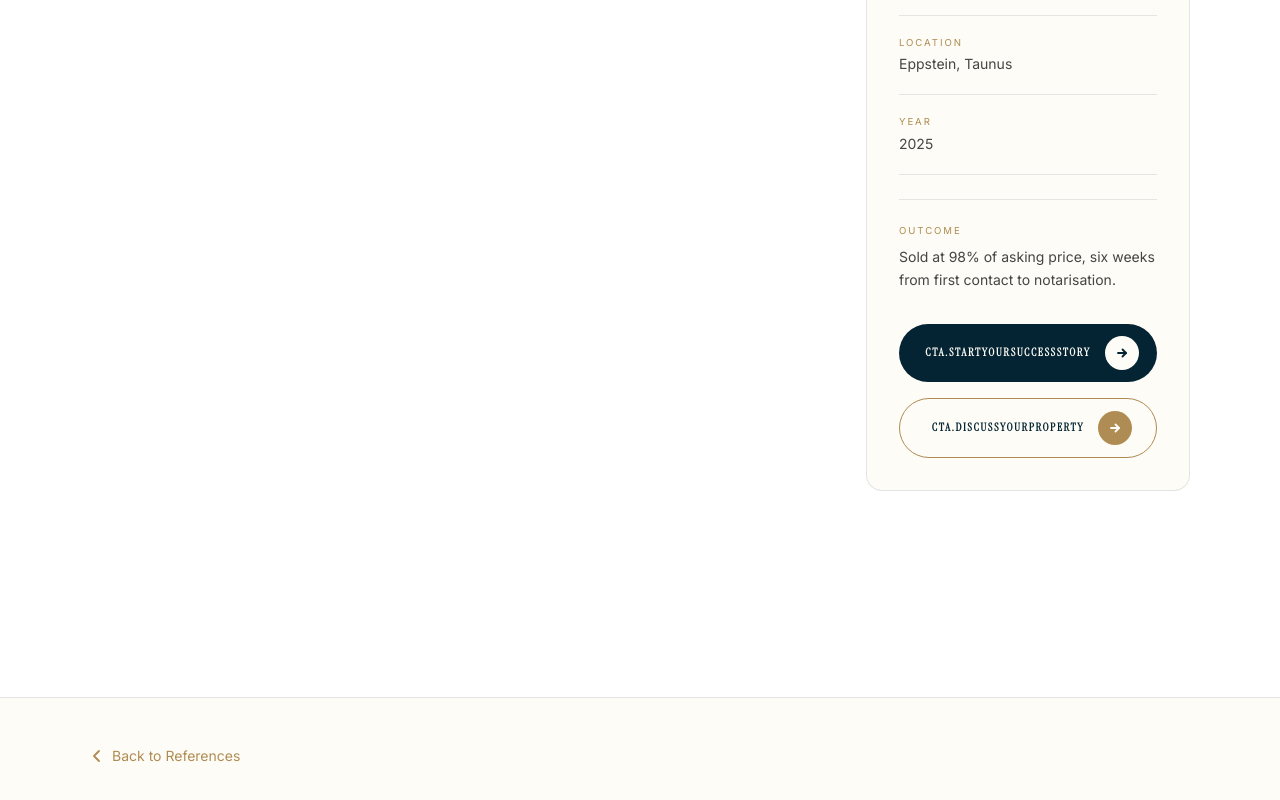
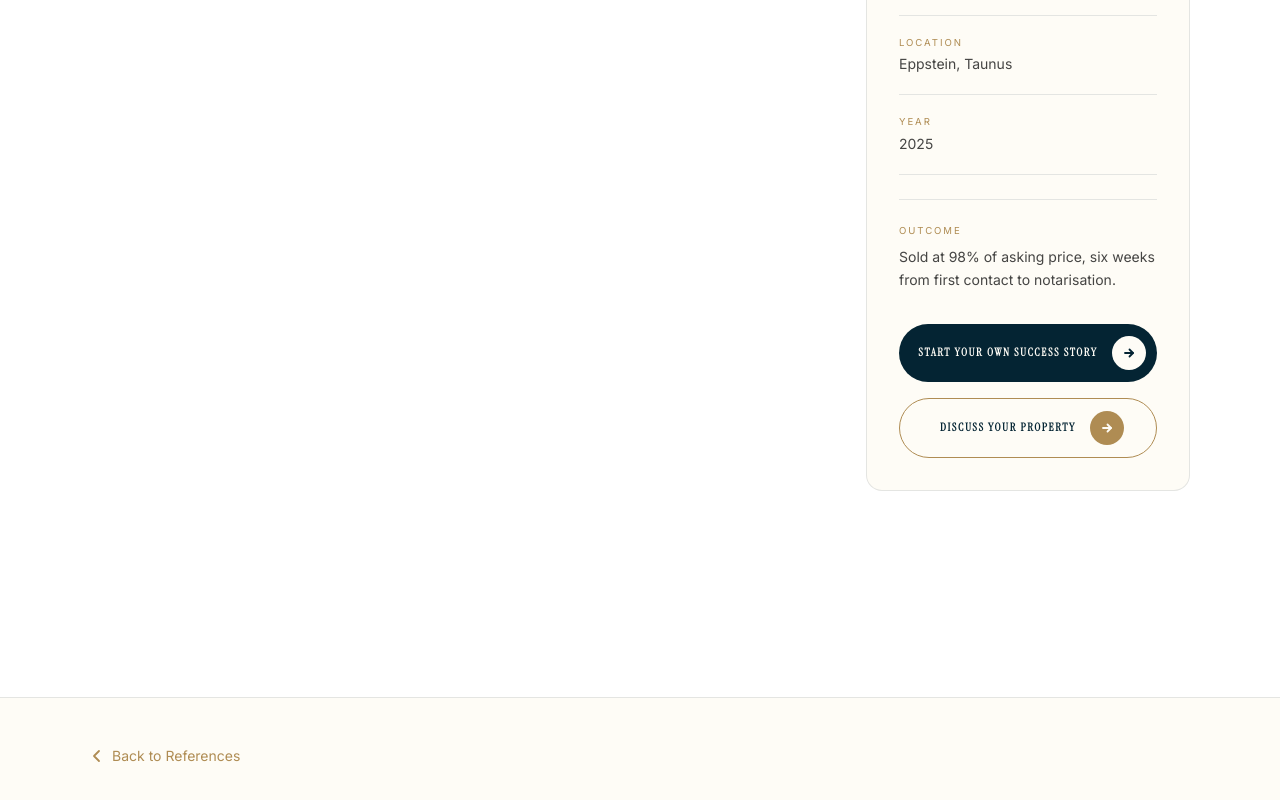
Before and after one commit to Livewires-Digital-Solutions/bossert-immobilien, a Next.js app: page /en/references/villa-eppstein-off-market-sale in a window 1280 px wide. Shown: the part 724-1524 px from the top of the page. Built offline with nearby package versions, Linux system fonts and the light colour scheme.

Commit message:
bug fixed

```diff
--- a/messages/de.json
+++ b/messages/de.json
@@ -69,6 +69,10 @@
     "exploreGuides": "Ratgeber Entdecken",
     "readArticle": "Artikel Lesen",
     "talkToExpert": "Fragen? Sprechen Sie mit einem Experten",
-    "sendMessage": "Nachricht Senden"
+    "sendMessage": "Nachricht Senden",
+    "discussYourProperty": "Ihr Objekt Besprechen",
+    "discussThisTopic": "Dieses Thema Besprechen",
+    "subscribeNewsletter": "Newsletter Abonnieren",
+    "submitRequest": "Anfrage Senden"
   }
 }
--- a/messages/en.json
+++ b/messages/en.json
@@ -69,6 +69,10 @@
     "exploreGuides": "Explore Guides",
     "readArticle": "Read Article",
     "talkToExpert": "Have Questions? Talk to an Expert",
-    "sendMessage": "Send Message"
+    "sendMessage": "Send Message",
+    "discussYourProperty": "Discuss Your Property",
+    "discussThisTopic": "Discuss This Topic",
+    "subscribeNewsletter": "Subscribe to Newsletter",
+    "submitRequest": "Submit Request"
   }
 }
--- a/next.config.ts
+++ b/next.config.ts
@@ -18,6 +18,7 @@ const nextConfig: NextConfig = {
       },
     ],
   },
+
 };
 
 export default withNextIntl(nextConfig);
--- a/src/app/[locale]/references/[id]/page.tsx
+++ b/src/app/[locale]/references/[id]/page.tsx
@@ -109,8 +109,8 @@ export default async function ReferenceDetailPage({ params }: Props) {
               </div>
 
               <div className="mt-8 flex flex-col gap-4">
-                <Link href="/for-owners" className="cta-btn !bg-[var(--navy)] !text-[var(--cream)] w-full justify-center" id={`ref-${ref.slug}-cta`}>
-                  {t('startYourSuccessStory')}
+                <Link href="/for-owners" className="cta-btn !bg-[var(--navy)] !text-[var(--cream)] w-full justify-center" id={`ref-${ref.slug}-cta-primary`}>
+                  {t('startSuccessStory')}
                   <span className="cta-btn-icon !bg-[var(--cream)] !text-[var(--navy)]" aria-hidden="true">
                     <svg width="12" height="12" viewBox="0 0 12 12" fill="none" stroke="currentColor" strokeWidth="1.8" strokeLinecap="round" strokeLinejoin="round">
                       <line x1="2" y1="6" x2="10" y2="6" /><polyline points="6.5,2.5 10,6 6.5,9.5" />
--- a/src/app/[locale]/references/page.tsx
+++ b/src/app/[locale]/references/page.tsx
@@ -77,7 +77,7 @@ export default function ReferencesPage() {
             Whether you are buying, selling, or renting — we would love to deliver you a result worth talking about.
           </p>
           <Link href="/for-owners" className="cta-btn !bg-[var(--navy)] !text-[var(--cream)]" id="references-contact-cta">
-            {t('startYourSuccessStory')}
+            {t('startSuccessStory')}
             <span className="cta-btn-icon !bg-[var(--cream)] !text-[var(--navy)]" aria-hidden="true">
               <svg width="12" height="12" viewBox="0 0 12 12" fill="none" stroke="currentColor" strokeWidth="1.8" strokeLinecap="round" strokeLinejoin="round">
                 <line x1="2" y1="6" x2="10" y2="6" /><polyline points="6.5,2.5 10,6 6.5,9.5" />
```
